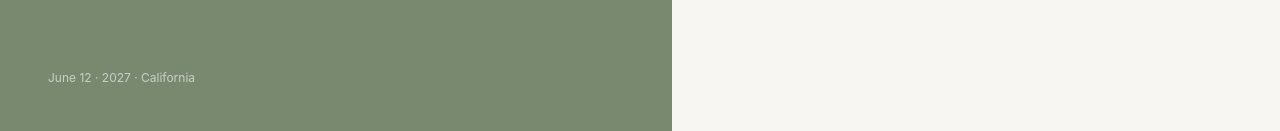
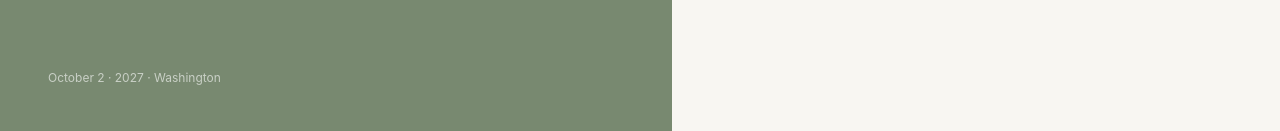
Before and after one commit to aayush3011/WeddingPlanner, a Next.js app: page /login in a window 1280 px wide. Shown: the part 666-797 px from the top of the page. Built offline with nearby package versions, Linux system fonts and the light colour scheme.

Commit message:
updating wedding date

```diff
--- a/prisma/seed.ts
+++ b/prisma/seed.ts
@@ -46,13 +46,13 @@ async function main() {
     },
     update: {
       name: "American Wedding",
-      date: new Date("2027-06-12T19:00:00.000Z"),
+      date: new Date("2027-10-02T19:00:00.000Z"),
     },
     create: {
       weddingId: wedding.id,
       kind: "american",
       name: "American Wedding",
-      date: new Date("2027-06-12T19:00:00.000Z"),
+      date: new Date("2027-10-02T19:00:00.000Z"),
       timezone: "America/Los_Angeles",
     },
   });
--- a/src/app/actions.ts
+++ b/src/app/actions.ts
@@ -341,14 +341,14 @@ export async function seedDemoData() {
         data: [
           {
             eventId: ceremony.id,
-            startsAt: new Date("2027-06-12T21:00:00.000Z"),
+            startsAt: new Date("2027-10-02T21:00:00.000Z"),
             durationMinutes: 30,
             title: "Ceremony",
             owner: "Officiant",
           },
           {
             eventId: ceremony.id,
-            startsAt: new Date("2027-06-12T22:00:00.000Z"),
+            startsAt: new Date("2027-10-02T22:00:00.000Z"),
             durationMinutes: 60,
             title: "Family photos",
             owner: "Photographer",
--- a/src/app/login/page.tsx
+++ b/src/app/login/page.tsx
@@ -4,7 +4,7 @@ export default async function LoginPage({ searchParams }: { searchParams: Promis
     <section className="hidden bg-sage p-12 text-white lg:flex lg:flex-col lg:justify-between">
       <p className="text-xs font-bold uppercase tracking-[.3em] text-white/70">Our wedding</p>
       <div><p className="font-display text-7xl font-semibold leading-[.9]">Aayush<br/><span className="italic text-[#ead3cb]">& Grace</span></p><p className="mt-6 max-w-md text-base leading-7 text-white/70">One quiet place for every guest, payment, decision, and wedding-day detail.</p></div>
-      <p className="text-xs text-white/60">June 12 · 2027 · California</p>
+      <p className="text-xs text-white/60">October 2 · 2027 · Washington</p>
     </section>
     <section className="grid place-items-center px-5 py-12">
       <div className="w-full max-w-md rounded-2xl border border-line bg-white p-7 sm:p-9">
--- a/src/components/app-shell.tsx
+++ b/src/components/app-shell.tsx
@@ -14,7 +14,7 @@ export function AppShell({ children }: { children: React.ReactNode }) {
     <aside className="hidden border-r border-line bg-[#f3f0e9] lg:sticky lg:top-0 lg:flex lg:h-screen lg:flex-col">
       <Link href="/" className="border-b border-line px-7 py-8"><p className="eyebrow">Our wedding</p><h1 className="mt-3 font-display text-[2rem] font-semibold leading-none text-ink">Aayush <span className="italic text-blush">& Grace</span></h1><p className="mt-2 text-xs text-mist">Private planning studio</p></Link>
       <nav className="flex-1 space-y-7 overflow-y-auto px-4 py-7">{groups.map((group) => <div key={group.label}><p className="px-3 text-[.62rem] font-bold uppercase tracking-[.2em] text-mist/65">{group.label}</p><div className="mt-2 space-y-1">{group.links.map(([href, label, icon]) => { const active = pathname === href; return <Link key={href} href={href} className={`flex items-center gap-3 rounded-xl px-3 py-2.5 text-sm font-medium transition ${active ? "bg-white text-ink shadow-sm ring-1 ring-line" : "text-mist hover:bg-white/60 hover:text-ink"}`}><span className={`grid h-6 w-6 place-items-center rounded-lg text-xs ${active ? "bg-sage text-white" : "bg-white/70"}`}>{icon}</span>{label}</Link>; })}</div></div>)}</nav>
-      <div className="m-4 border-t border-line px-3 pt-5"><p className="font-display text-xl text-ink">June 12 · 2027</p><p className="mt-1 text-xs text-mist">California · American Wedding</p><form action="/api/auth/logout" method="post"><button className="mt-4 text-xs font-semibold text-mist hover:text-ink">Sign out →</button></form></div>
+      <div className="m-4 border-t border-line px-3 pt-5"><p className="font-display text-xl text-ink">October 2 · 2027</p><p className="mt-1 text-xs text-mist">Washington · American Wedding</p><form action="/api/auth/logout" method="post"><button className="mt-4 text-xs font-semibold text-mist hover:text-ink">Sign out →</button></form></div>
     </aside>
     <main className="min-w-0 px-4 pb-24 pt-6 sm:px-7 lg:px-10 lg:pb-10 lg:pt-9 xl:px-14"><div className="mx-auto max-w-[92rem] space-y-7">{children}</div></main>
     <nav className="fixed inset-x-0 bottom-0 z-30 grid grid-cols-5 border-t border-line bg-white/95 px-2 pb-[max(.5rem,env(safe-area-inset-bottom))] pt-2 backdrop-blur lg:hidden">{[["/", "Home", "⌂"], ["/checklist", "Tasks", "✓"], ["/guests", "Guests", "♙"], ["/budget", "Budget", "$"], ["/vendors", "More", "••"]].map(([href, label, icon]) => <Link key={label} href={href} className={`grid justify-items-center gap-1 rounded-lg py-1 text-[.62rem] font-semibold ${pathname === href ? "text-sage-dark" : "text-mist"}`}><span className="text-base">{icon}</span>{label}</Link>)}</nav>
```
